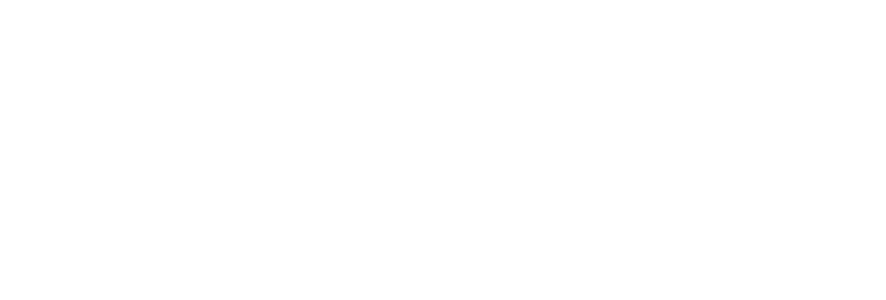
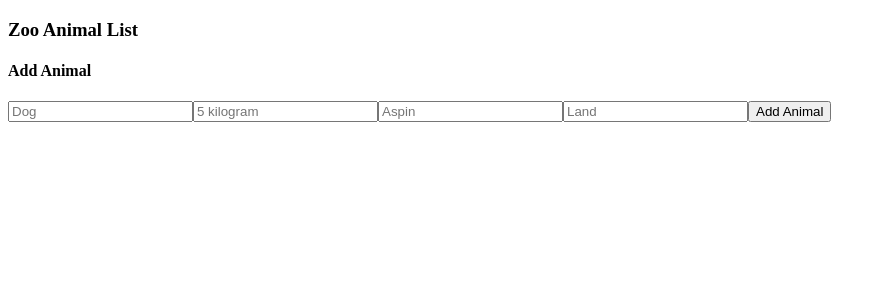
Before and after one commit to Koronuma4Dev/LatestAngularComponents, an Angular app: page /animallist in a window 1280 px wide. Before the commit this address led to /. Shown: the top 300 px of the page, without its empty margins (0-886 px from the left). Built offline with nearby package versions, Linux system fonts and the light colour scheme.

Commit message:
Animal list added

```diff
--- a/src/app/app-routing.module.ts
+++ b/src/app/app-routing.module.ts
@@ -13,7 +13,7 @@ import { CarlistComponent } from './component/carlist/carlist.component';
 import { SubjectlistComponent } from './component/subjectlist/subjectlist.component';
 import { SportlistComponent } from './component/sportlist/sportlist.component';
 import { VegetableslistComponent } from './component/vegetableslist/vegetableslist.component';
-
+import { AnimallistComponent } from './component/animallist/animallist.component';
 
 
 
@@ -32,6 +32,7 @@ const routes: Routes = [
   {path: 'subjectlist', component:SubjectlistComponent},
   {path: 'sportlist', component:SportlistComponent},
   {path: 'vegetableslist', component:VegetableslistComponent},
+  {path: 'animallist', component:AnimallistComponent},
 
 
 
--- a/src/app/app.module.ts
+++ b/src/app/app.module.ts
@@ -17,6 +17,7 @@ import { CarlistComponent } from './component/carlist/carlist.component';
 import { SubjectlistComponent } from './component/subjectlist/subjectlist.component';
 import { SportlistComponent } from './component/sportlist/sportlist.component';
 import { VegetableslistComponent } from './component/vegetableslist/vegetableslist.component';
+import { AnimallistComponent } from './component/animallist/animallist.component';
 
 @NgModule({
   declarations: [
@@ -35,7 +36,8 @@ import { VegetableslistComponent } from './component/vegetableslist/vegetablesli
       CarlistComponent,
       SubjectlistComponent,
       SportlistComponent,
-      VegetableslistComponent
+      VegetableslistComponent,
+      AnimallistComponent
   ],
   imports: [
     BrowserModule,
--- /dev/null
+++ b/src/app/component/animallist/animallist.component.html
@@ -0,0 +1,21 @@
+<h3>Zoo Animal List</h3>
+
+<h4>Add Animal</h4>
+<input #animalName placeholder="Dog" />
+<input #animalSize placeholder="5 kilogram" />
+<input #animalBreed placeholder="Aspin " />
+<input #animalHabitat placeholder="Land" />
+<button (click)="addAnimal(animalName, animalSize, animalBreed, animalHabitat);
+               animalName.value=''; animalSize.value=''; animalBreed.value=''; animalHabitat.value=''">
+  Add Animal
+</button>
+
+<ul>
+  <li *ngFor="let animal of animals">
+    <h3>{{ animal.name }}</h3>
+    <p>Size: {{ animal.size }}</p>
+    <p>Breed: {{ animal.breed }}</p>
+    <p>Habitat: {{ animal.habitat }}</p>
+    <button (click)="removeAnimal(animal.id)">Remove</button>
+  </li>
+</ul>
--- /dev/null
+++ b/src/app/component/animallist/animallist.component.ts
@@ -0,0 +1,33 @@
+import { Component } from '@angular/core';
+
+interface Animal {
+  id: number;
+  name: string;
+  size: string;
+  breed: string;
+  habitat: string;
+}
+
+@Component({
+  selector: 'app-animallist',
+  templateUrl: './animallist.component.html',
+  styleUrl: './animallist.component.css'
+})
+export class AnimallistComponent {
+  animals: Animal[] = [];
+
+  addAnimal(animalName: HTMLInputElement, animalSize: HTMLInputElement, animalBreed: HTMLInputElement, animalHabitat: HTMLInputElement) {
+    const newAnimal: Animal = {
+      id: this.animals.length + 1,
+      name: animalName.value,
+      size: animalSize.value,
+      breed: animalBreed.value,
+      habitat: animalHabitat.value
+    };
+    this.animals.push(newAnimal);
+  }
+
+  removeAnimal(animalId: number) {
+    this.animals = this.animals.filter(animal => animal.id !== animalId);
+  }
+}
--- a/src/app/component/navigate/navigate.component.html
+++ b/src/app/component/navigate/navigate.component.html
@@ -15,7 +15,7 @@
 
 <button><a  routerLink ='/sportlist'>Sport list</a></button>
 <button><a  routerLink ='/vegetableslist'>Vegetable list</a></button>
-<button><a  routerLink ='/'>Animal list</a></button>
+<button><a  routerLink ='/animallist'>Animal list</a></button>
 <button><a  routerLink ='/'>Tool list</a></button>
 <button><a  routerLink ='/'>Language list</a></button>
 <button><a  routerLink ='/'>Game list</a></button>
```
Also changed, not shown: src/app/component/animallist/animallist.component.css (added), 1 other file (tests, documents, lock files or other folders).
